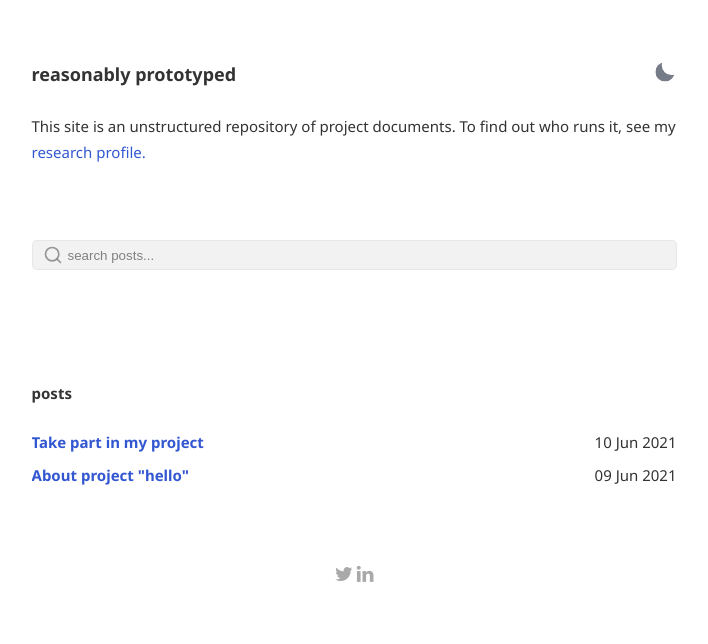
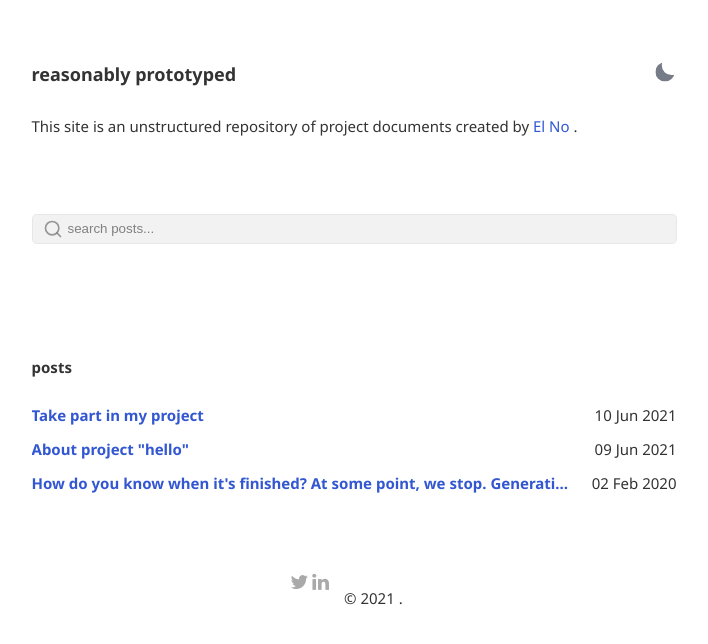
Before and after one commit to reasonableprototype/reasonableprototype.github.io, a Jekyll site: the page built from index.html, in a window 1280 px wide. Shown: the top 644 px of the page, without its empty margins (286-994 px from the left). Built offline with Jekyll 4.4.1, drawn with Linux system fonts in a browser that asks for light colours.

Commit message:
various experiments and fixes

```diff
--- a/404.html
+++ b/404.html
@@ -8,6 +8,6 @@ permalink: 404.html
 </div>
 <p>
 😕 Whoops... I've misplaced that URL or it's pointing to something that doesn't exist.
-If you think this is an error, please contact me via en364@cam.ac.uk</a>.
+If you think this is an error, please email me: en364@cam.ac.uk</a>.
 
 </p>
--- a/_config.yml
+++ b/_config.yml
@@ -1,7 +1,7 @@
 site: reasonable prototype
 title: reasonable prototype
 description: >-
-  mini project blog
+  to be released
 googlewebfonts: Noto+Sans:wght@400;700
 lang: en-US
 timezone: London
@@ -18,9 +18,8 @@ author:
 
 # URL settings
 url: "https://reasonableprototype.github.io" #
-baseurl: https://reasonableprototype.github.io # leave blank if not wished
-permalink:
-permalink: pretty
+baseurl: # leave blank if not wished
+permalink: /:title
 
 
 markdown: kramdown
--- a/_layouts/default.html
+++ b/_layouts/default.html
@@ -77,6 +77,9 @@ layout: compress
     <a href="https://www.linkedin.com/in/elno24/" title="Connect on LinkedIn" target="_blank" rel="noopener noreferrer"><i
         class="fa fa-linkedin" aria-hidden="true"></i></a>
   </div>
+  <div class="social-footer">
+    &copy; {{ site.time | date: '%Y' }} {{ site.owner.name }}.
+  </div>
 </footer>
 
 
--- /dev/null
+++ b/_posts/2020-02-02-long-post.md
@@ -0,0 +1,9 @@
+---
+layout: post
+title: How do you know when it's finished? At some point, we stop. Generating a long title
+description:
+summary: lorem ipsum
+tags: other, project
+---
+
+content to be added..
--- a/index.html
+++ b/index.html
@@ -9,7 +9,7 @@ layout: default
         </button>
     </div>
     <div class="bio">
-        This site is an unstructured repository of project documents. To find out who runs it, see my  <a href="https://research.sociology.cam.ac.uk/profile/el-no" target="_blank"> research profile. </a>
+        This site is an unstructured repository of project documents created by <a href="https://research.sociology.cam.ac.uk/profile/el-no" target="_blank"> El No </a>.
         </p>
     </div>
 
```
